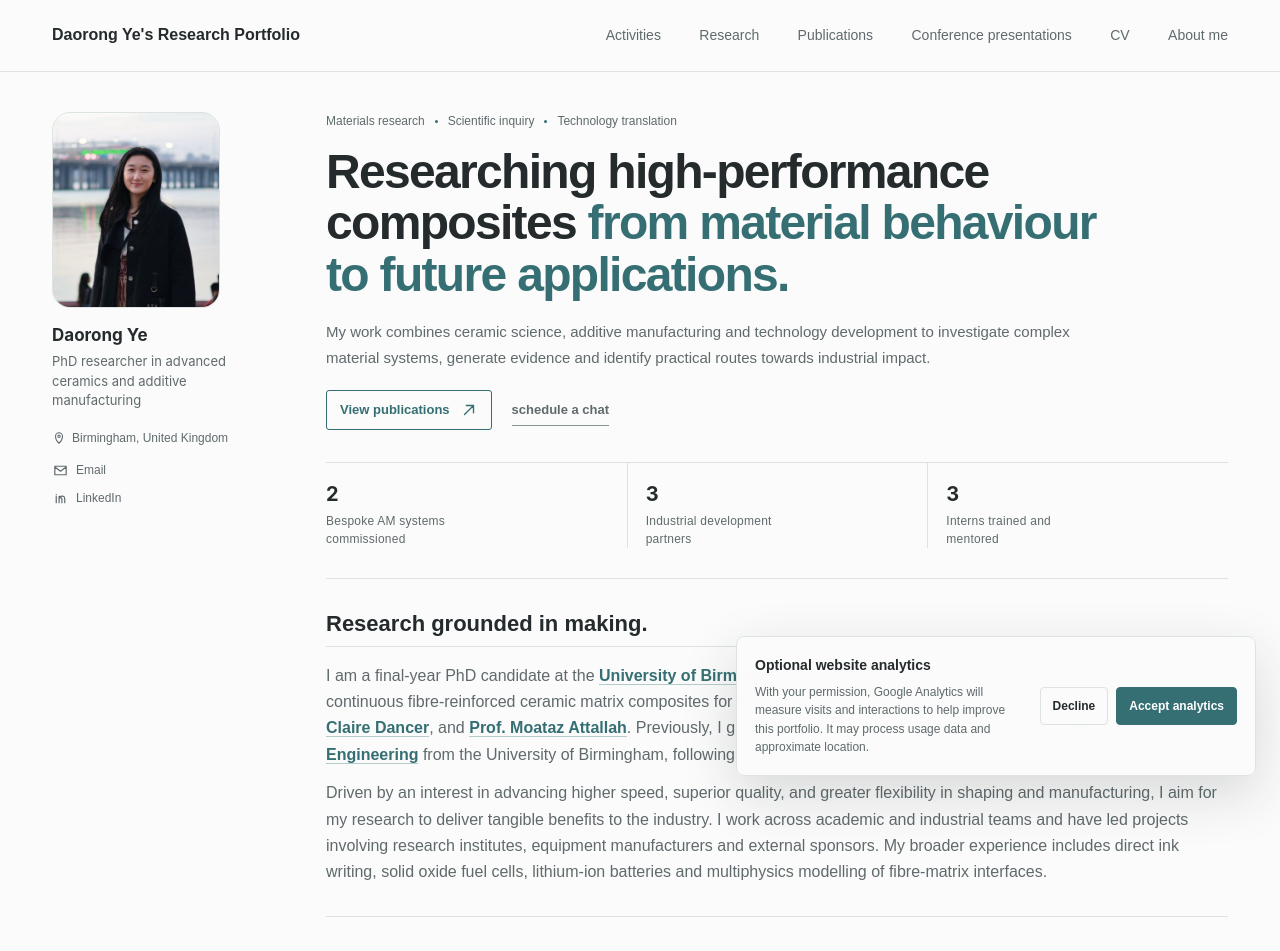
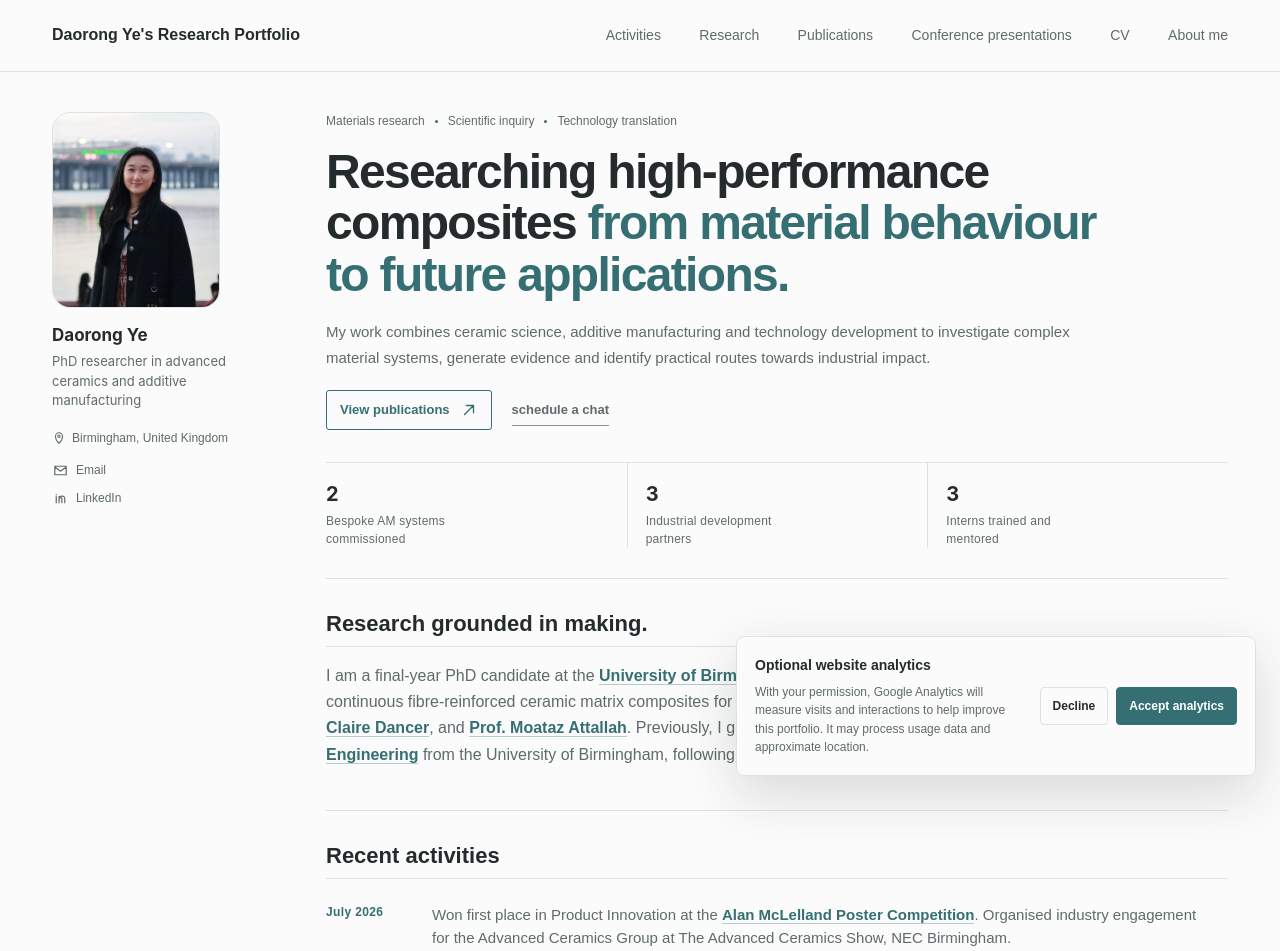
Before and after one commit to daorong-y/portfolio, a React (Vite) app: page / in a window 1280 px wide. Shown: the top 951 px of the page. Built offline with nearby package versions, Linux system fonts and the light colour scheme.

Commit message:
Move concise manufacturing profile to About me

```diff
--- a/src/App.tsx
+++ b/src/App.tsx
@@ -173,6 +173,17 @@ function ConservationIcon() {
     <svg viewBox="0 0 24 24" aria-hidden="true">
       <path d="M19 4C12 4 6 8 6 14c0 3 2 5 5 5 6 0 8-7 8-15Z" />
       <path d="M5 20c2-5 6-8 11-11" />
+    </svg>
+  );
+}
+
+function CollaborationIcon() {
+  return (
+    <svg viewBox="0 0 24 24" aria-hidden="true">
+      <circle cx="12" cy="12" r="3" />
+      <circle cx="5" cy="7" r="2" />
+      <circle cx="19" cy="7" r="2" />
+      <path d="m7 8.5 3 2.5M17 8.5 14 11M12 15v4M9 20h6" />
     </svg>
   );
 }
@@ -401,17 +412,6 @@ export default function Home() {
               </a>{" "}
               from the University of Birmingham, following one year of studying Medicine.
             </p>
-            <div className="body-copy">
-              <p>
-                Driven by an interest in advancing higher speed, superior quality, and greater
-                flexibility in shaping and manufacturing, I aim for my research to deliver
-                tangible benefits to the industry. I work across academic and industrial teams
-                and have led projects involving research institutes, equipment manufacturers and
-                external sponsors. My broader experience includes direct ink writing, solid oxide
-                fuel cells, lithium-ion batteries and multiphysics modelling of fibre-matrix
-                interfaces.
-              </p>
-            </div>
           </div>
         </section>
 
@@ -694,6 +694,17 @@ export default function Home() {
           <ul className="about-me-list">
             <li>
               <span className="about-me-icon">
+                <CollaborationIcon />
+              </span>
+              <span>
+                I&apos;m driven to make manufacturing faster, higher-quality and more adaptable. I
+                lead collaborations across academia and industry, with experience spanning direct
+                ink writing, solid oxide fuel cells, lithium-ion batteries and multiphysics
+                modelling of fibre-matrix interfaces.
+              </span>
+            </li>
+            <li>
+              <span className="about-me-icon">
                 <ConservationIcon />
               </span>
               <span>
```
